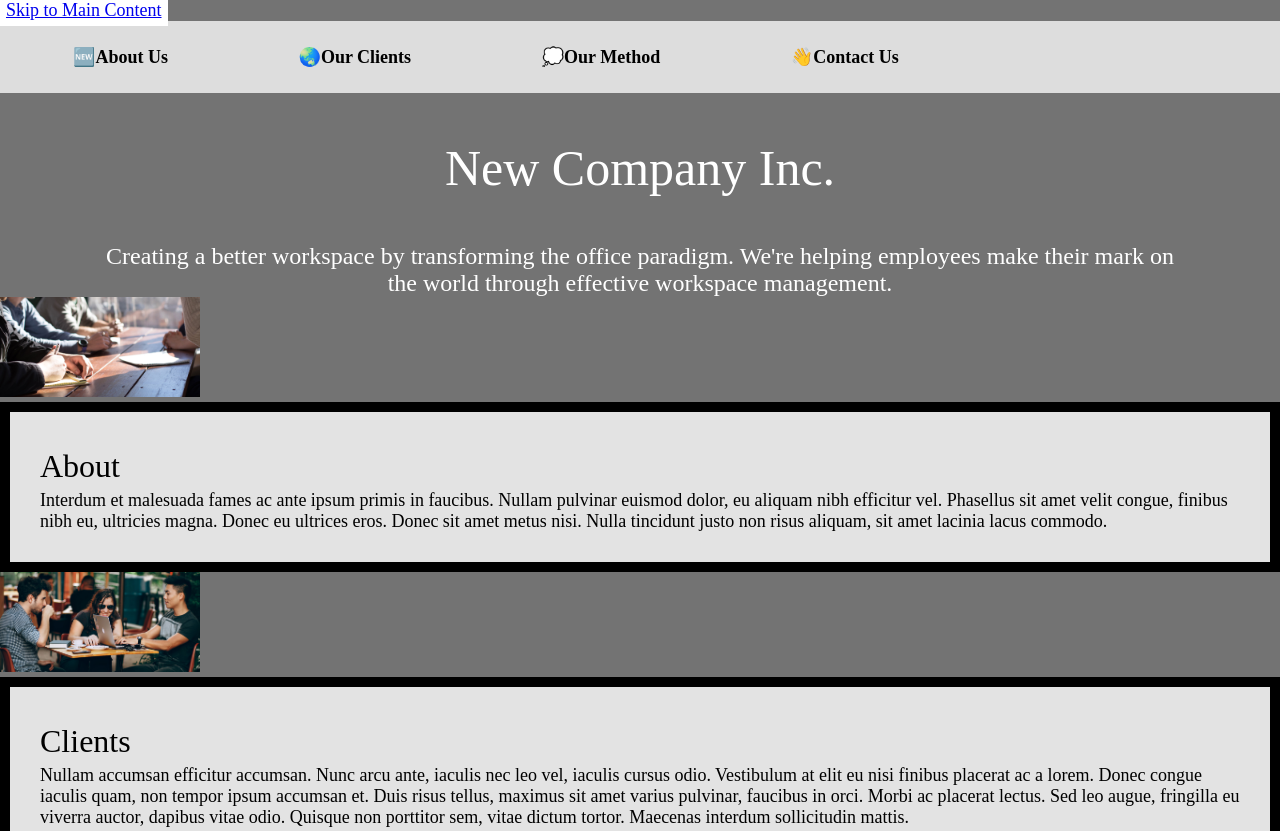
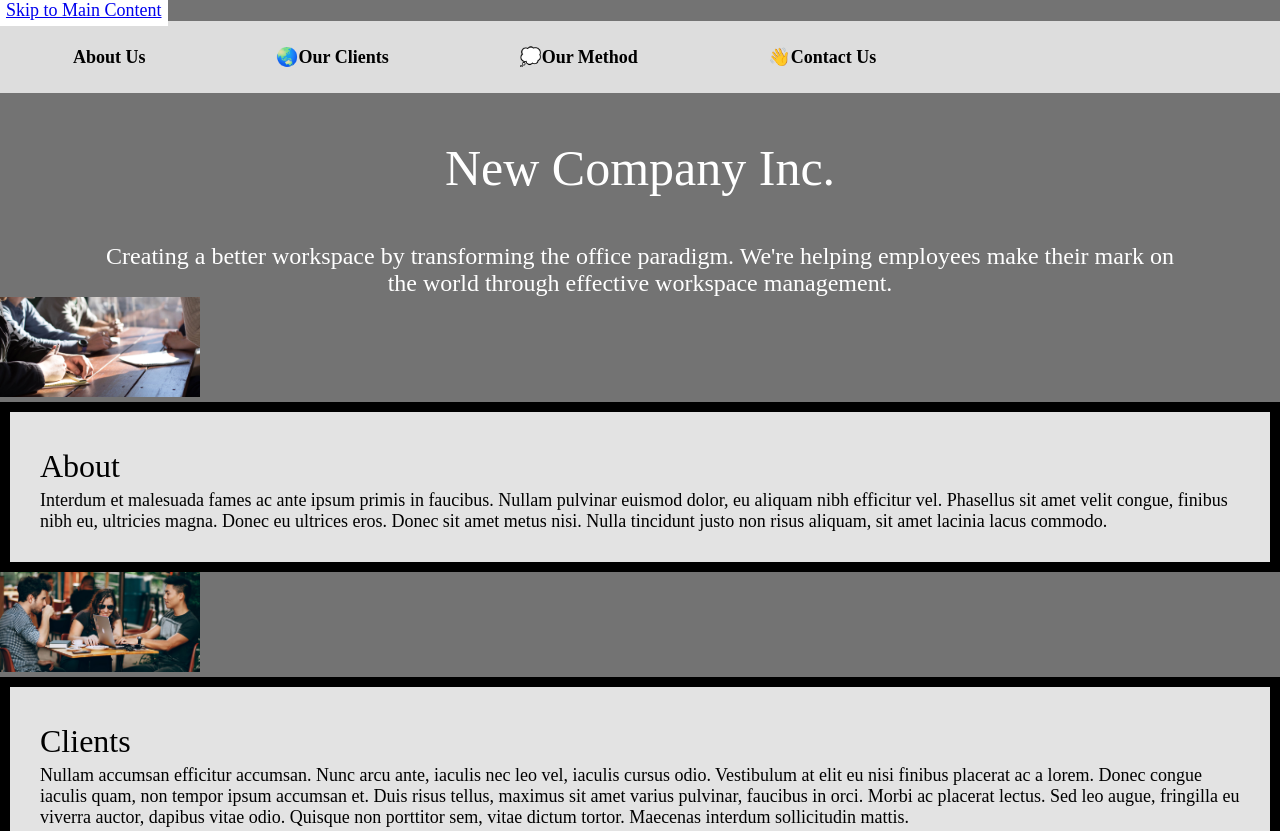
Before and after one commit to inbashar/hw4-2023, a plain HTML site: page index.html in a window 1280 px wide. Shown: the top 831 px of the page. Drawn offline with Linux system fonts and the light colour scheme.

Commit message:
Add files via upload

```diff
--- a/index.html
+++ b/index.html
@@ -16,7 +16,7 @@
     <header>
     <nav>
       <ul>
-        <li>&#x1F195;<a>About Us</a></li>
+        <li><a href=&#x1F195;>About Us</a></li>
         <li>&#x1F30F;<a>Our Clients</a></li>
         <li>&#128173;<a>Our Method</a></li>
         <li>&#128075;<a>Contact Us</a></li>
```
